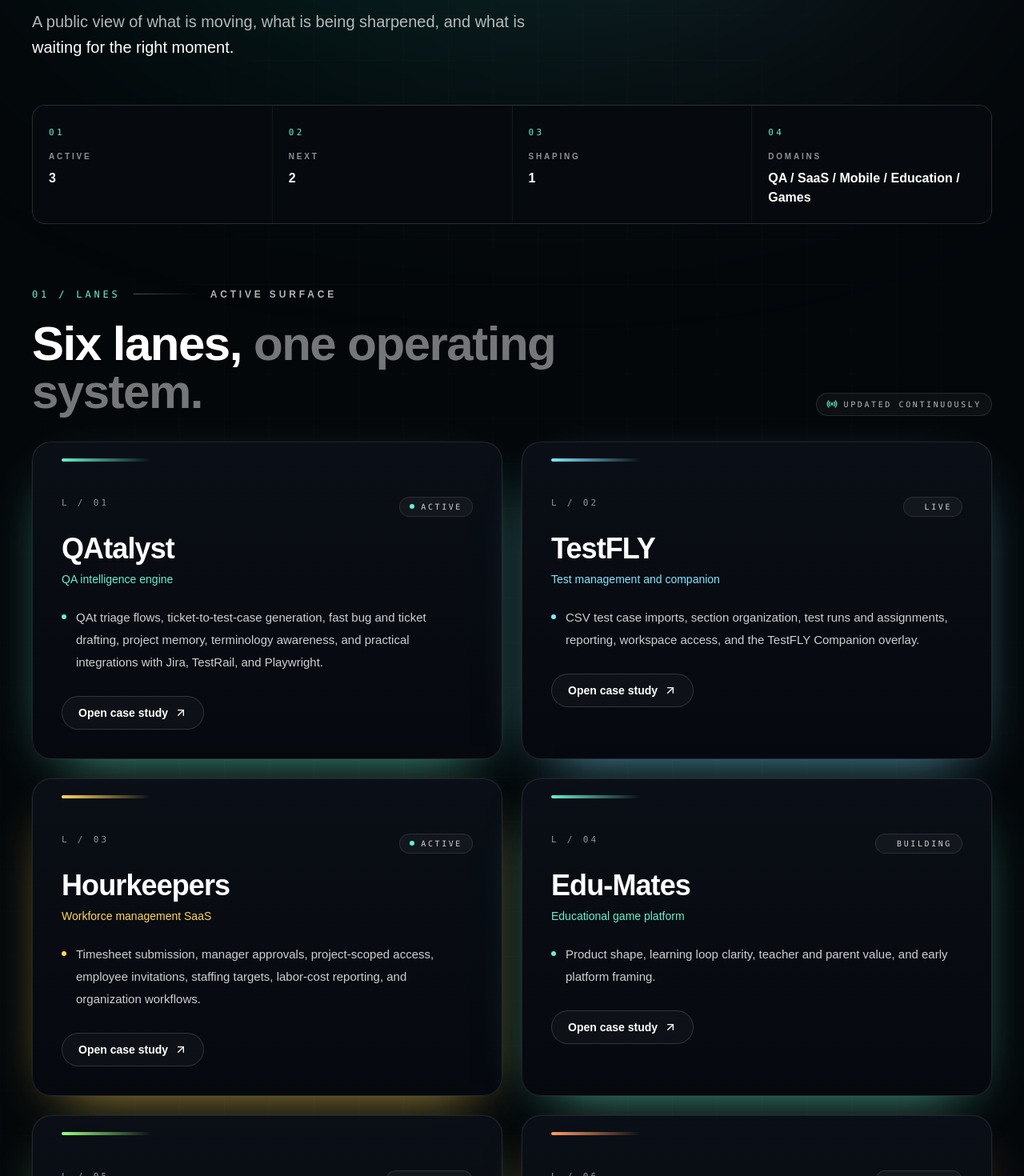
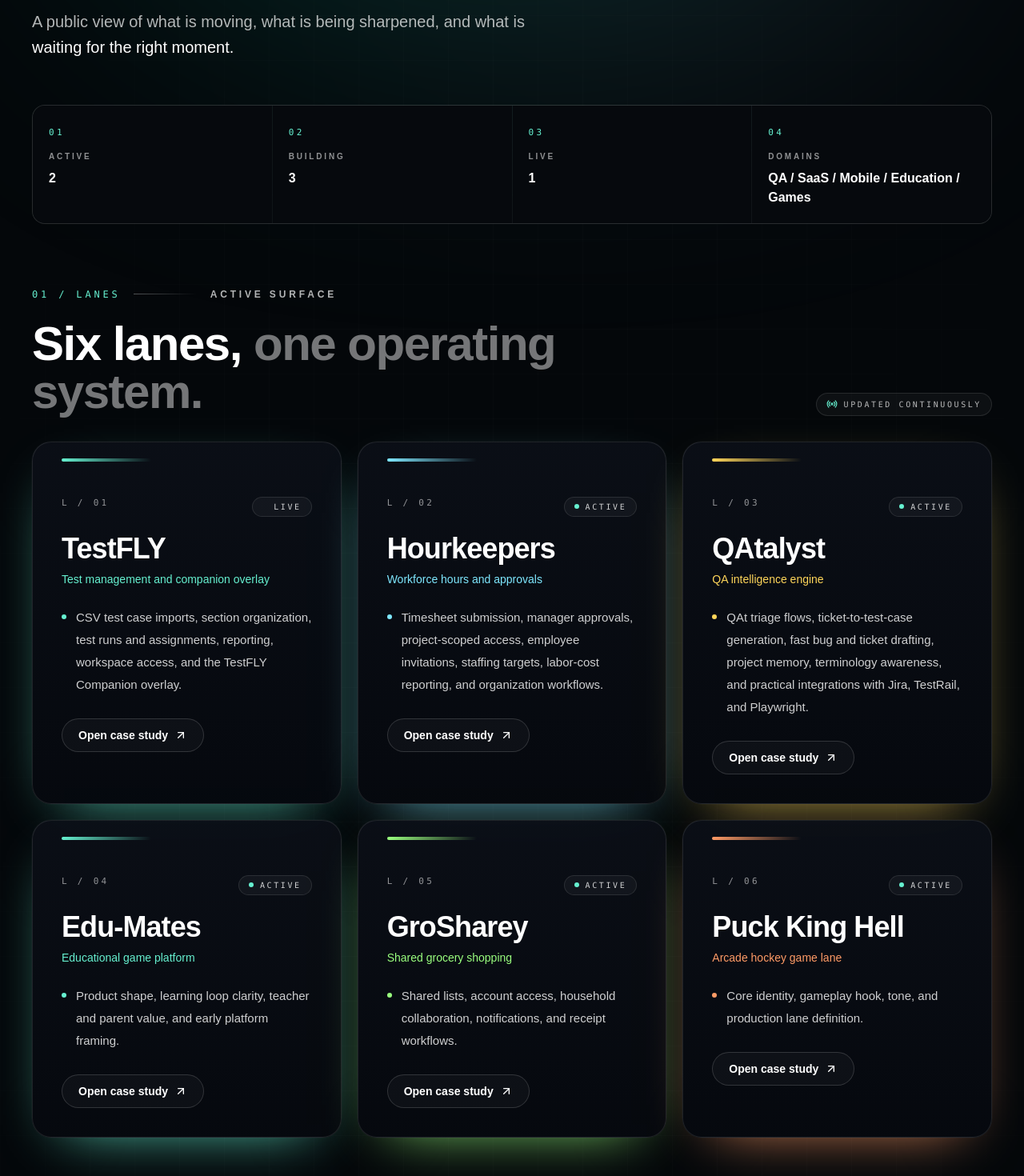
Before and after one commit to KingCarni/TopSecret-Games, a Next.js app: page /now-building in a window 1280 px wide. Shown: the part 500-1970 px from the top of the page at 80% size. Built offline with nearby package versions, Linux system fonts and the light colour scheme.

Commit message:
Align About and Now Building with homepage project order and building statuses

```diff
--- a/app/now-building/page.tsx
+++ b/app/now-building/page.tsx
@@ -1,7 +1,7 @@
 import Link from "next/link";
 import { ArrowUpRight, Radio } from "lucide-react";
 import { PageShell, SectionLabel } from "@/components/topsecret/shared/PageShell";
-import { nowBuilding } from "@/lib/topsecret/site-data";
+import { projects } from "@/lib/topsecret/site-data";
 import { LaneCard, type Lane } from "@/components/topsecret/now-building/LaneCard";
 
 export const metadata = {
@@ -11,31 +11,15 @@ export const metadata = {
 };
 
 const accents = ["#66f0d0", "#7fe8ff", "#ffd65a", "#66f0d0", "#9aff7f", "#ff9b66"];
-const slugs = [
-  "qatalyst",
-  "testfly",
-  "hourkeepers",
-  "edu-mates",
-  "grosharey",
-  "puck-king-h" + "ell",
-];
-const taglines = [
-  "QA intelligence engine",
-  "Test management and companion",
-  "Workforce management SaaS",
-  "Educational game platform",
-  "Shared grocery app",
-  "Arcade hockey game lane",
-];
-
-const lanes: Lane[] = nowBuilding.map((item, index) => ({
-  index: `L / ${String(index + 1).padStart(2, "0")}`,
-  name: item.title,
-  tagline: taglines[index],
-  phase: (item.phase === "Later" ? "Shaping" : item.phase) as Lane["phase"],
+const order = ["testfly", "hourkeepers", "qatalyst", "edu-mates", "grosharey", "puck-king-hell"];
+const lanes: Lane[] = [...projects].sort((a,b) => order.indexOf(a.slug) - order.indexOf(b.slug)).map((project,index) => ({
+  index: `L / ${String(index+1).padStart(2,"0")}`,
+  name: project.name,
+  tagline: project.media.title,
+  phase: (project.status === "Building" ? "Active" : project.status === "Later" ? "Shaping" : project.status) as Lane["phase"],
   accent: accents[index],
-  href: `/projects/${slugs[index]}`,
-  focus: [item.detail],
+  href: `/projects/${project.slug}`,
+  focus: [project.currentFocus],
 }));
 
 const philosophy = [
@@ -72,9 +56,9 @@ const philosophy = [
 ];
 
 const status = [
-  { k: "Active", v: "3" },
-  { k: "Next", v: "2" },
-  { k: "Shaping", v: "1" },
+  { k: "Active", v: "2" },
+  { k: "Building", v: "3" },
+  { k: "Live", v: "1" },
   { k: "Domains", v: "QA / SaaS / Mobile / Education / Games" },
 ];
 
@@ -129,7 +113,7 @@ export default function NowBuildingPage() {
             Updated continuously
           </span>
         </div>
-        <div className="grid gap-6 lg:grid-cols-2">
+        <div className="grid gap-5 md:grid-cols-2 xl:grid-cols-3">
           {lanes.map((l) => (
             <LaneCard key={l.name} lane={l} />
           ))}
```
